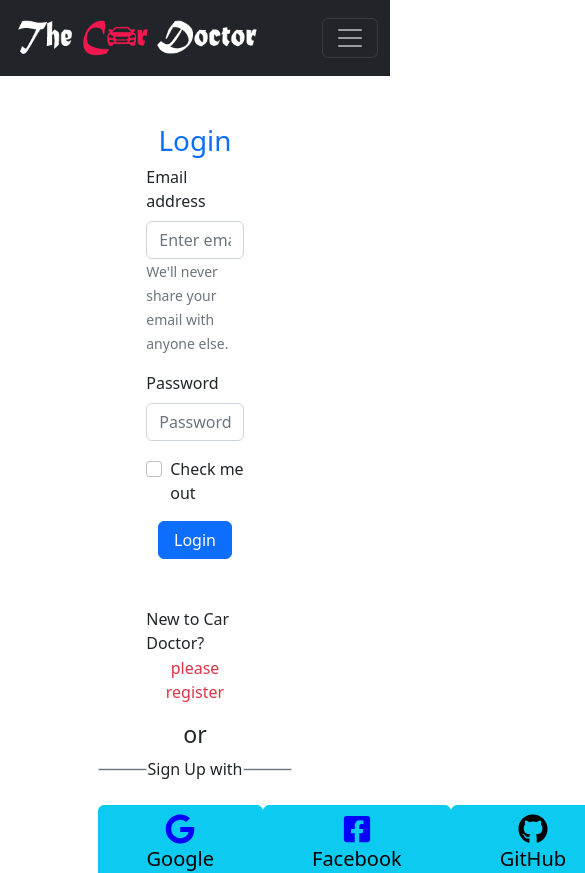
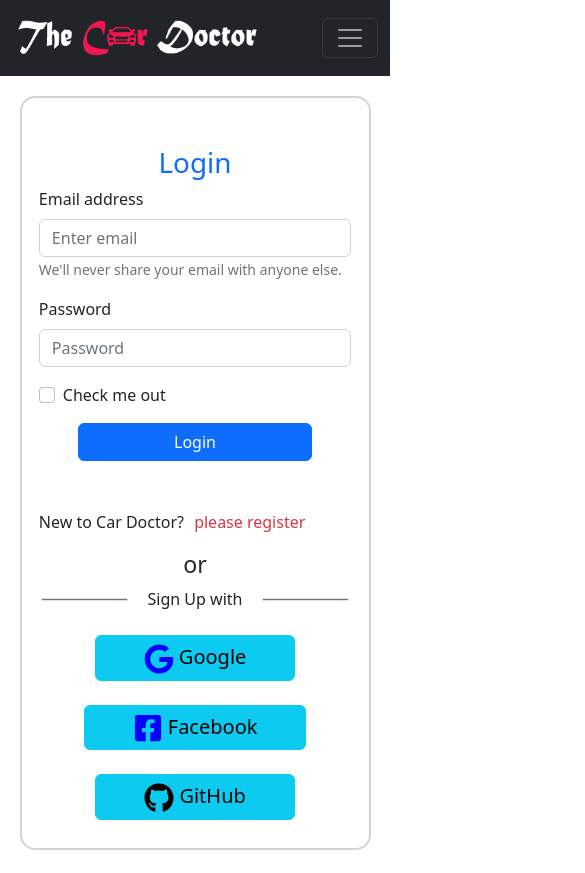
Before and after one commit to Rezaul909/car-servicing-point, a React (Create React App) app: page /login in a window 390 px wide. Shown: the top 873 px of the page, 585 px wide, since content can reach past the window. Built offline with nearby package versions, Linux system fonts and the light colour scheme; no server answers.

Commit message:
responcive login/signUp forms

```diff
--- /dev/null
+++ b/src/Pages/Register/Login/Login.css
@@ -0,0 +1,39 @@
+.login-container{
+    width: 50%;
+    margin: 0 auto;
+    border: 2px solid lightgrey;
+    border-radius: 15px;
+    margin-top: 20px;
+    padding-bottom: 20px;
+}
+.form-container{
+    width: 50%;
+    margin: 0 auto;
+}
+
+
+@media only screen and (max-width:688px) {
+    .login-container{
+        width: 90%;
+        margin: 0 auto;
+        margin-top: 20px;
+    }
+    .form-container{
+        width: 90%;
+        margin: 0 auto;
+    }
+
+}
+
+@media only screen and (min-width:689px) and (max-width:992px) {
+    .login-container{
+        width: 90%;
+        margin: 0 auto;
+        margin-top: 20px;
+    }
+    .form-container{
+        width: 90%;
+        margin: 0 auto;
+    }
+
+}
--- a/src/Pages/Register/Login/Login.js
+++ b/src/Pages/Register/Login/Login.js
@@ -1,4 +1,5 @@
 import React, { useRef } from "react";
+import './Login.css';
 import { Button, Form, Spinner } from "react-bootstrap";
 import { useSignInWithEmailAndPassword } from "react-firebase-hooks/auth";
 import { useLocation, useNavigate } from "react-router-dom";
@@ -34,9 +35,9 @@ const Login = () => {
   }
 
   return (
-    <div className="w-50 mx-auto ">
+    <div className="login-container">
       <h1 className="text-primary text-center mt-5">Login </h1>
-      <div className="w-50 mx-auto">
+      <div className="form-container">
         <Form onSubmit={handleFormSubmit}>
           <Form.Group className="mb-3" controlId="formBasicEmail">
             <Form.Label>Email address</Form.Label>
--- a/src/Pages/Register/SignUp/SignUp.js
+++ b/src/Pages/Register/SignUp/SignUp.js
@@ -34,9 +34,9 @@ const SignUp = () => {
   }
 
   return (
-    <div className="w-50 mx-auto">
+    <div className="login-container">
       <h1 className="text-primary text-center mt-5">Sign Up</h1>
-      <div className="w-50 mx-auto">
+      <div className="form-container">
       <Form onSubmit={handleFormSubmit}>
         <Form.Group className="mb-3" controlId="formBasicName">
           <Form.Label>Name</Form.Label>
--- /dev/null
+++ b/src/Pages/Register/SocialSignUp/SocialSignUp.css
@@ -0,0 +1,14 @@
+.social-btn-container{
+    display: flex;
+    align-items: center;
+    justify-content: space-evenly;
+}
+
+
+
+@media only screen and (max-width:688px){
+    .social-btn-container{
+        display: flex;
+        flex-direction: column;
+    }
+}
--- a/src/Pages/Register/SocialSignUp/SocialSignUp.js
+++ b/src/Pages/Register/SocialSignUp/SocialSignUp.js
@@ -1,4 +1,5 @@
 import React from "react";
+import './SocialSignUp.css';
 import { useSignInWithGithub, useSignInWithGoogle } from "react-firebase-hooks/auth";
 import { FaGoogle, FaFacebookSquare, FaGithub } from "react-icons/fa";
 import { useNavigate } from "react-router-dom";
@@ -32,11 +33,11 @@ const SocialSignUp = () => {
         <div style={{height:'3px'}} className="bg-secondary border w-25"></div>
       </div>
 
-      <div className="mt-3 d-flex align-items-center justify-content-evenly">
+      <div className="mt-3 social-btn-container">
         <button onClick={()=> signInWithGoogle()} className="btn btn-info fs-5 my-2 px-5">
             <FaGoogle size='1.5em' color="blue"></FaGoogle> Google
         </button>
-        <button className="btn btn-info fs-5 my-2 px-5">
+        <button className="btn btn-info fs-5 my-3 px-5">
             <FaFacebookSquare size='1.5em' color="blue"></FaFacebookSquare> Facebook
         </button>
         <button onClick={()=> signInWithGithub()} className="btn btn-info fs-5 my-2 px-5">
```
